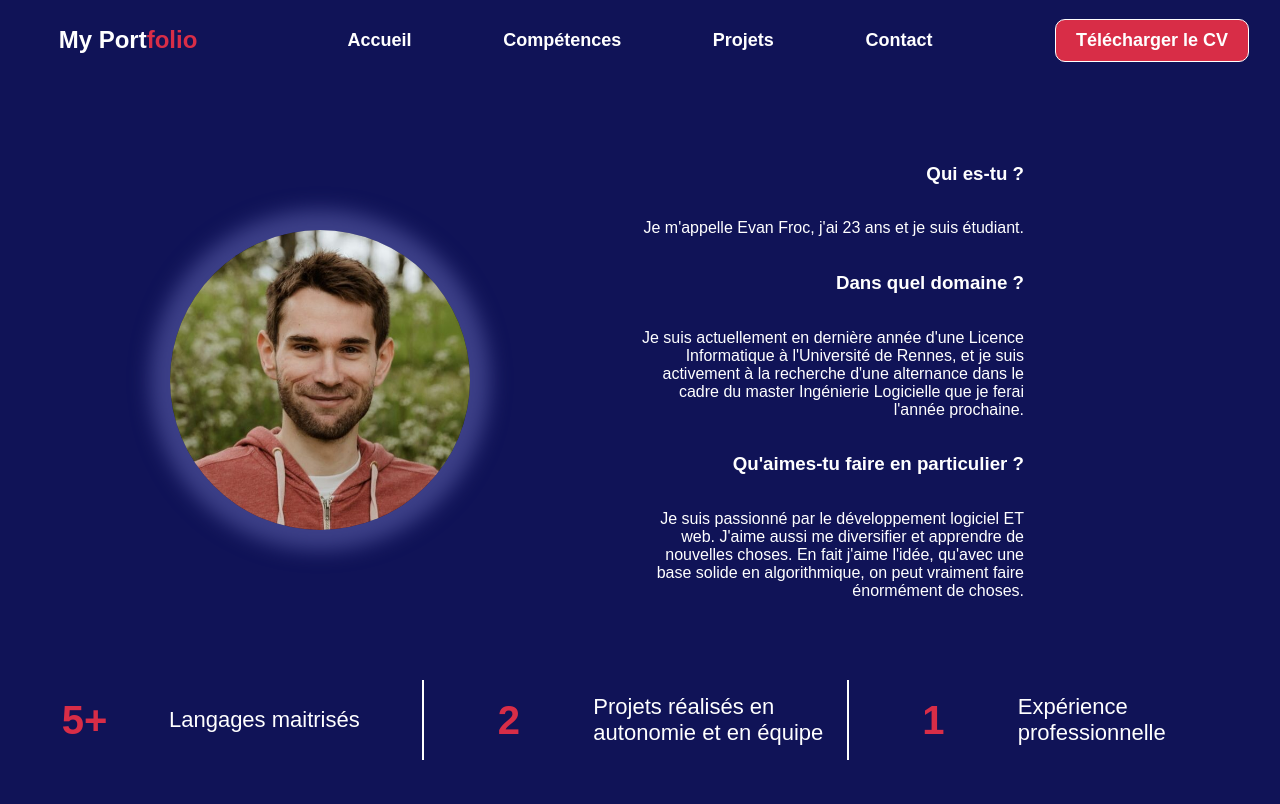
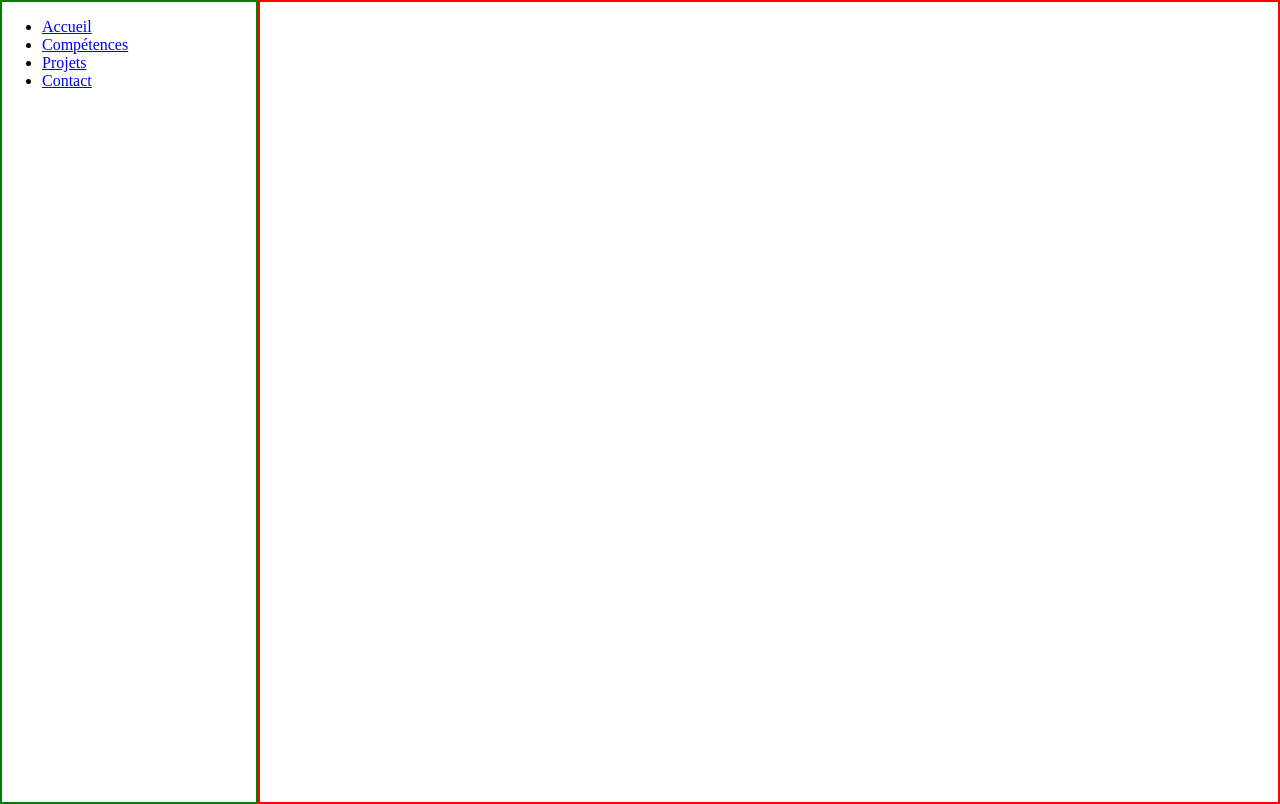
Before and after one commit to efroc/Perso_portfolio, a PHP site: page / in a window 1280 px wide. Before the commit the page ends 760 px from the top, so only its background shows below. Run offline with PHP 8.4, Linux system fonts and the light colour scheme.

Commit message:
modification : PHP -> Javascript

```diff
--- /dev/null
+++ b/index.html
@@ -0,0 +1,36 @@
+<!DOCTYPE html>
+<html lang="fr">
+<head>
+    <meta charset="UTF-8">
+    <meta name="viewport" content="width=device-width, initial-scale=1.0">
+    <title>Portfolio d'Evan Froc</title>
+    <!-- ===== Image icone ===== -->
+    <link rel="icon" href="ressources/images/icon.jpeg" type="image/x-icon">
+    <!-- ===== CSS link file ===== -->
+    <link rel="stylesheet" type="text/css" href="src/style/style.css">
+</head>
+<body>
+    <!-- ===== Menu sur côté ===== -->
+    <aside>
+        <!-- ===== Titre ===== -->
+        <h2></h2>
+
+        <!-- ===== Menu liste ===== -->
+        <ul class="menu">
+            <li><a href="#" onclick="showContent('accueil')">Accueil</a></li>
+            <li><a href="#" onclick="showContent('competences')">Compétences</a></li>
+            <li><a href="#" onclick="showContent('projets')">Projets</a></li>
+            <li><a href="#" onclick="showContent('contact')">Contact</a></li>
+        </ul>
+    </aside>
+
+    <!-- ===== Contenu principal main ===== -->
+     <main id="content">
+
+     </main>
+
+
+    <!-- ===== JavaScript link file ===== -->
+    <script src="src/js/script.js"></script>
+</body>
+</html>
--- a/index.php
+++ /dev/null
@@ -1,103 +0,0 @@
-<!DOCTYPE html>
-<html lang="fr">
-<head>
-    <meta charset="UTF-8">
-    <meta name="viewport" content="width=device-width, initial-scale=1.0">
-    <link rel="stylesheet" type="text/css" href="src/style/style.css">
-    <link rel="icon" href="ressources/images/icon.jpeg" type="image/x-icon">
-    <title>Portfolio of Evan Froc</title>
-</head>
-<body>
-    <header>
-        <h2 class="titre">My Port<span style="color: #d82d47;">folio</span></h2>
-        <ul class="head-menu">
-            <li><a href="index.php?menu=1">Accueil</a></li>
-            <li><a href="index.php?menu=2">Compétences</a></li>
-            <li><a href="index.php?menu=3">Projets</a></li>
-            <li><a href="index.php?menu=4">Contact</a></li>
-        </ul>
-        <div class="download-cv">
-            <a href="ressources/CV.pdf" download="EVAN_FROC_CV.pdf">Télécharger le CV</a>
-        </div>
-    </header>
-<?php
-    if(!isset($_GET['menu'])) $_GET['menu'] = 1;
-    switch($_GET['menu']) {
-        case 1:
-?>
-    <div class="main-page-1">
-        <!--ACCUEIL-->
-        <div class="accueil-image"><img class="myself" src="ressources/images/myself.jpg"></div>
-        <div class="accueil-presentation">
-            <h3>Qui es-tu ?</h3>
-            <p>Je m'appelle Evan Froc, j'ai 23 ans et je suis étudiant.</p>
-            <h3>Dans quel domaine ?</h3>
-            <p>Je suis actuellement en dernière année d'une Licence Informatique à l'Université de Rennes,
-                et je suis activement à la recherche d'une alternance dans le cadre du master Ingénierie Logicielle
-                que je ferai l'année prochaine.</p>
-            <h3>Qu'aimes-tu faire en particulier ?</h3>
-            <p>Je suis passionné par le développement logiciel ET web. J'aime aussi me diversifier et
-                apprendre de nouvelles choses. En fait j'aime l'idée, qu'avec une base solide en algorithmique,
-                on peut vraiment faire énormément de choses.</p>
-        </div>
-    </div>
-<?php
-            break;
-        case 2:
-?>
-    <div class="main-page-2">
-        <!--COMPETENCES-->
-        <div class="skills">
-            <h3>Maîtrise de langages :</h3>
-            <!--<div>Java
-                <div>4/5</div>
-            </div>
-            <div>PHP
-                <div>3/5</div>
-            </div>
-            <div>HTML
-                <div>4/5</div>
-            </div>
-            <div>MySQL
-                <div>4/5</div>
-            </div>-->
-        </div>
-        <div class="soft-skills">
-            <h3>Soft skills :</h3>
-            <p>autonomie, esprit d'équipe, esprit critique, curiosité</p>
-        </div>
-    </div>
-<?php
-            break;
-        case 3:
-?>
-    <div class="main-page-3">
-        <!--PROJETS--><p>projets</p>
-    </div>
-<?php
-            break;
-        case 4:
-?>
-    <div class="main-page-4">
-        <!--CONTACT--><p>contact</p>
-    </div>
-<?php
-            break;
-    }
-?>
-    <footer>
-        <div>
-            <div>5+</div>
-            <p>Langages maitrisés</p>
-        </div>
-        <div>
-            <div>2</div>
-            <p>Projets réalisés en<br/> autonomie et en équipe</p>
-        </div>
-        <div>
-            <div>1</div>
-            <p>Expérience professionnelle</p>
-        </div>
-    </footer>
-</body>
-</html>
--- /dev/null
+++ b/src/js/script.js
@@ -0,0 +1,20 @@
+function showContent(section) {
+    const content = document.getElementById('content');
+    if(section === 'accueil') {
+        content.innerHTML = `
+            <p>accueil</p>
+        `;
+    } else if(section === 'competences') {
+        content.innerHTML = `
+            <p>competences</p>
+        `;
+    } else if(section === 'projets') {
+        content.innerHTML = `
+            <p>projets</p>
+        `;
+    } else {
+        content.innerHTML = `
+            <p>contact</p>
+        `;
+    }
+}
--- a/src/style/style.css
+++ b/src/style/style.css
@@ -1,4 +1,3 @@
-/*REINITIALILISE LES PARAM DE BASE*/
 html, body {
     margin: 0;
     padding: 0;
@@ -6,16 +5,40 @@ html, body {
     height: 100%;
 }
 
-/*PARAM GENERAUX POUR BODY*/
+body {
+    display: flex;
+}
+
+aside {
+    display: flex;
+    width: 20%;
+    height: 100%;
+    border: 2px solid green;
+}
+
+main {
+    display: flex;
+    width: 80%;
+    height: 100%;
+    border: 2px solid red;
+}
+/*
+html, body {
+    margin: 0;
+    padding: 0;
+    width: 100%;
+    height: 100%;
+}
+
+
 body {
     font-family: Arial, Helvetica, sans-serif;
-    display: flex;               /*afficher les sous blocs les uns*/
-    flex-direction: column;      /*au dessus des autres*/
-    background-color: #101357; /*couleur background*/
-    color: white;              /*couleur écriture*/
+    display: flex;
+    flex-direction: column;
+    background-color: #101357;
+    color: white;
 }
 
-/*PARAM GENERAUX HEADER*/
 header {
     width: 100%;
     height: 10vh;
@@ -23,7 +46,6 @@ header {
     align-items: center;
 }
 
-/*PARAM HEADER*/
 .titre {
     width: 20%;
     text-align: center;
@@ -42,7 +64,6 @@ header {
     to { width: 20% }
 }
 
-  /* The typewriter cursor effect */
 @keyframes blink-caret {
     from, to { border-color: transparent }
 }
@@ -108,26 +129,24 @@ a:visited {
     transform: scale(1.05);
 }
 
-/*PARAM GENERAUX MAIN PAGE*/
 .main-page-1, .main-page-2, .main-page-3, .main-page-4 {
     min-height: 75vh;
     width: 100%;
     display: flex;
 }
 
-/*MAIN-PAGE-1*/
 .main-page-1 .accueil-image {
     display: flex;
     width: 50%;
     height: 100%;
-    justify-content: center; /*aligner horizontalement*/
-    align-items: center;     /*aligner verticalement*/
+    justify-content: center;
+    align-items: center;
 }
 
 .myself {
     height: 300px;
     border-radius: 50%;
-    box-shadow: 0 0 20px 20px #3d4088; /* Ombre qui simule une fusion */
+    box-shadow: 0 0 20px 20px #3d4088;
 }
 
 .main-page-1 .accueil-presentation {
@@ -140,7 +159,6 @@ a:visited {
 }
 
 
-/*MAIN-PAGE-2*/
 .main-page-2 {
     justify-content: space-around;
 }
@@ -151,7 +169,6 @@ a:visited {
     width: 40%;
 }
 
-/*MAIN-PAGE-3*/
 .main-page-3 {
 
 }
@@ -160,7 +177,6 @@ a:visited {
 
 }
 
-/*PARAM GENERAUX FOOTER*/
 footer {
     display: flex;
     height: 10vh;
@@ -197,3 +213,4 @@ footer div > p {
 footer div:not(:first-child) {
     border-left: 2px solid white;
 }
+*/
```
Also changed, not shown: src/JS/animation.js (deleted).
